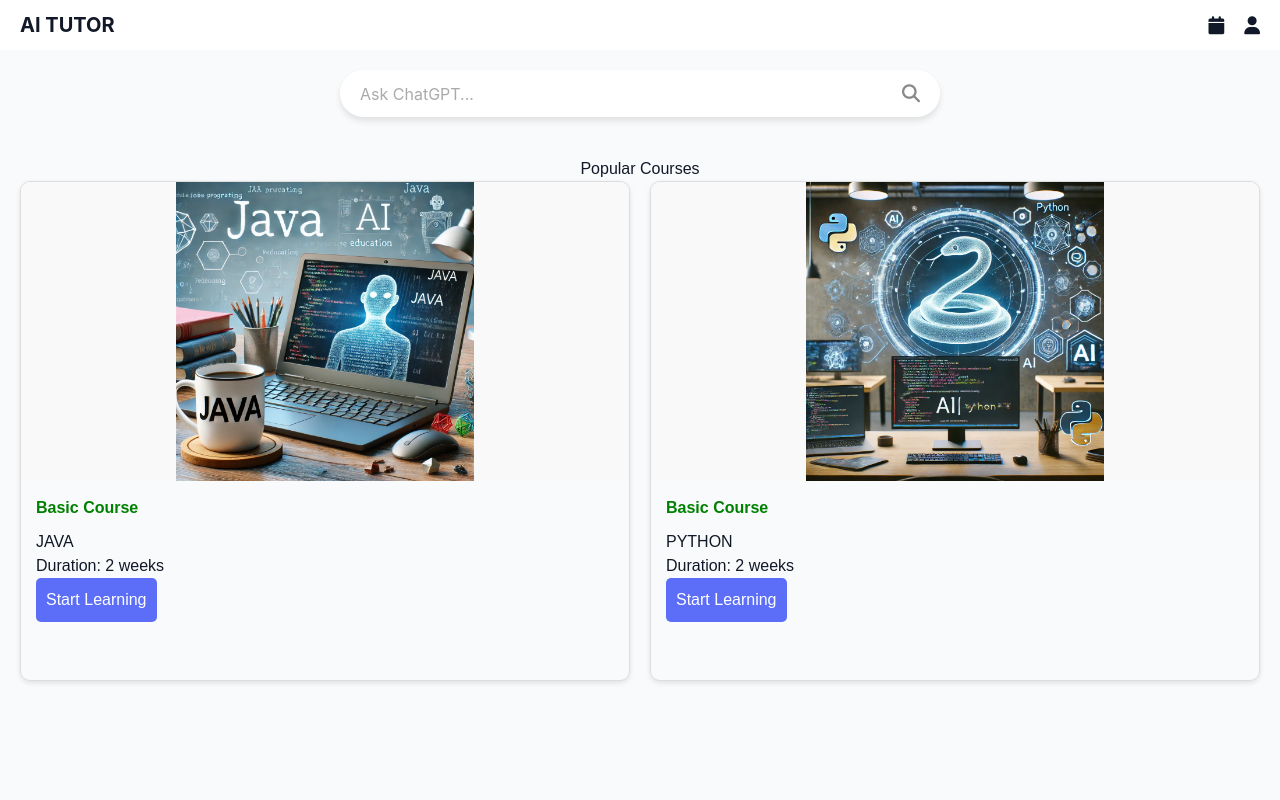
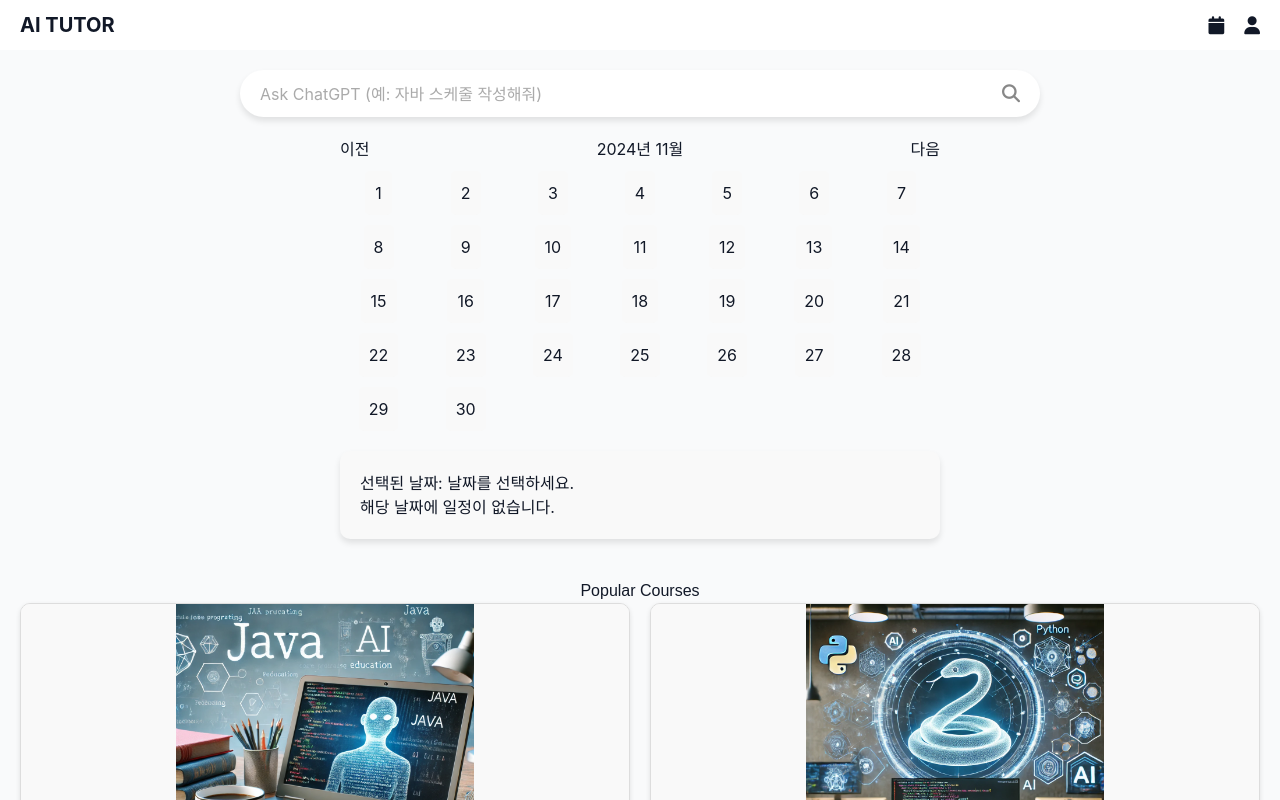
Before and after one commit to hyunsungJoo/web-ai-tutor, a Vue app in the folder vue-project/: page / in a window 1280 px wide. Shown: the top 800 px of the page. Built offline with nearby package versions, Linux system fonts and the light colour scheme.

Commit message:
Add ai search

```diff
--- a/vue-project/src/App.vue
+++ b/vue-project/src/App.vue
@@ -1,8 +1,16 @@
 <template>
   <div id="app">
+    <!-- HeaderBar 컴포넌트 -->
     <HeaderBar />
-    <SearchBar />
-    <SubjectCourse />
+
+    <!-- SearchBar에 ref 추가 -->
+    <SearchBar ref="searchBar" @add-events="addEvents" />
+
+    <!-- CalendarComponent에 events 전달 -->
+    <CalendarComponent :events="events" />
+
+    <!-- SubjectCourse에 SearchBar 참조 전달 -->
+    <SubjectCourse :searchBarRef="$refs.searchBar" />
   </div>
 </template>
 
@@ -10,18 +18,32 @@
 import HeaderBar from "./components/HeaderBar.vue";
 import SearchBar from "./components/SearchBar.vue";
 import SubjectCourse from "./components/SubjectCourse.vue";
+import CalendarComponent from "./components/CalendarComponent.vue";
 
 export default {
   name: "App",
   components: {
     HeaderBar,
     SearchBar,
+    CalendarComponent,
     SubjectCourse,
+  },
+  data() {
+    return {
+      events: [], // 스케줄 데이터를 관리하는 배열
+    };
+  },
+  methods: {
+    addEvents(newEvents) {
+      // SearchBar에서 전달받은 새 이벤트를 추가
+      this.events = [...this.events, ...newEvents]; // 기존 이벤트에 새 이벤트를 병합
+    },
   },
 };
 </script>
 
 <style>
+/* 전체 스타일 */
 body {
   margin: 0;
   font-family: Arial, sans-serif;
--- /dev/null
+++ b/vue-project/src/components/CalendarComponent.vue
@@ -0,0 +1,160 @@
+<template>
+  <div class="calendar-container">
+    <div class="calendar-header">
+      <button @click="prevMonth">이전</button>
+      <h2>{{ formattedMonth }}</h2>
+      <button @click="nextMonth">다음</button>
+    </div>
+    <div class="calendar">
+      <div
+        class="day"
+        v-for="(day, index) in days"
+        :key="index"
+        :class="{ 'has-event': hasEvent(day) }"
+        @click="selectDate(day)"
+      >
+        <span>{{ day.getDate() }}</span>
+      </div>
+    </div>
+    <div class="schedule">
+      <h3>선택된 날짜: {{ selectedDateDisplay }}</h3>
+      <ul>
+        <li v-for="(event, index) in selectedEvents" :key="index">
+          {{ event.description }}
+        </li>
+        <li v-if="selectedEvents.length === 0">해당 날짜에 일정이 없습니다.</li>
+      </ul>
+    </div>
+  </div>
+</template>
+
+<script>
+export default {
+  name: "CalendarComponent",
+  props: {
+    events: {
+      type: Array,
+      required: true,
+    },
+  },
+  data() {
+    return {
+      currentDate: new Date(),
+      selectedDate: null,
+    };
+  },
+  computed: {
+    formattedMonth() {
+      return `${this.currentDate.getFullYear()}년 ${
+        this.currentDate.getMonth() + 1
+      }월`;
+    },
+    days() {
+      const startOfMonth = new Date(
+        this.currentDate.getFullYear(),
+        this.currentDate.getMonth(),
+        1
+      );
+      const endOfMonth = new Date(
+        this.currentDate.getFullYear(),
+        this.currentDate.getMonth() + 1,
+        0
+      );
+      const days = [];
+
+      for (let i = startOfMonth.getDate(); i <= endOfMonth.getDate(); i++) {
+        days.push(new Date(this.currentDate.getFullYear(), this.currentDate.getMonth(), i));
+      }
+      return days;
+    },
+    selectedDateDisplay() {
+      if (!this.selectedDate) return "날짜를 선택하세요.";
+      return this.selectedDate.toLocaleDateString("en-CA"); // YYYY-MM-DD
+    },
+    selectedEvents() {
+      if (!this.selectedDate) return [];
+      const selectedDateStr = this.selectedDate.toLocaleDateString("en-CA");
+      return this.events.filter((event) => event.date === selectedDateStr);
+    },
+  },
+  methods: {
+    prevMonth() {
+      this.currentDate = new Date(
+        this.currentDate.getFullYear(),
+        this.currentDate.getMonth() - 1,
+        1
+      );
+    },
+    nextMonth() {
+      this.currentDate = new Date(
+        this.currentDate.getFullYear(),
+        this.currentDate.getMonth() + 1,
+        1
+      );
+    },
+    selectDate(day) {
+      this.selectedDate = day;
+    },
+    hasEvent(day) {
+      const dayStr = day.toLocaleDateString("en-CA"); // YYYY-MM-DD
+      return this.events.some((event) => event.date === dayStr);
+    },
+  },
+};
+</script>
+
+<style scoped>
+.calendar-container {
+  margin: 20px auto;
+  max-width: 600px;
+  text-align: center;
+}
+
+.calendar-header {
+  display: flex;
+  justify-content: space-between;
+  align-items: center;
+  margin-bottom: 10px;
+}
+
+.calendar-header h2 {
+  margin: 0;
+}
+
+.calendar {
+  display: grid;
+  grid-template-columns: repeat(7, 1fr);
+  gap: 10px;
+}
+
+.day {
+  text-align: center;
+  cursor: pointer;
+}
+
+.day span {
+  display: inline-block;
+  padding: 10px;
+  border-radius: 5px;
+  background-color: #f9f9f9;
+  transition: background-color 0.3s ease;
+}
+
+.day span:hover {
+  background-color: #007bff;
+  color: #fff;
+}
+
+.day.has-event span {
+  background-color: #ffcccb;
+}
+
+.schedule {
+  margin-top: 20px;
+  background-color: #f9f9f9;
+  padding: 20px;
+  border-radius: 10px;
+  box-shadow: 0 4px 6px rgba(0, 0, 0, 0.1);
+  text-align: left;
+}
+</style>
--- a/vue-project/src/components/SearchBar.vue
+++ b/vue-project/src/components/SearchBar.vue
@@ -1,11 +1,10 @@
 <template>
   <div class="search-bar-container">
-      <!-- 검색창 -->
     <div class="search-bar">
       <input
         type="text"
         class="search-input"
-          placeholder="Ask ChatGPT..."
+        placeholder="Ask ChatGPT (예: 자바 스케줄 작성해줘)"
         v-model="searchQuery"
         @keypress.enter="onSearch"
       />
@@ -13,14 +12,10 @@
         <i class="fa fa-search"></i>
       </span>
     </div>
-
-      <!-- 결과 출력 -->
     <div class="response" v-if="response">
       <h3>ChatGPT's Response:</h3>
       <p>{{ response }}</p>
     </div>
-
-      <!-- 로딩 상태 -->
     <div v-if="loading" class="loading">
       <p>Loading...</p>
     </div>
@@ -34,10 +29,9 @@
   name: "SearchBar",
   data() {
     return {
-        searchQuery: "", // 사용자 입력
-        response: null, // ChatGPT 응답
-        loading: false, // 로딩 상태
-        lastRequestTime: 0, // 마지막 요청 시간
+      searchQuery: "",
+      response: null,
+      loading: false,
     };
   },
   methods: {
@@ -47,19 +41,10 @@
         return;
       }
 
-        // 요청 중복 방지
       if (this.loading) {
         alert("Please wait for the current request to complete.");
         return;
       }
-
-        // 요청 간 딜레이 추가 (최소 2초)
-        const now = Date.now();
-        if (now - this.lastRequestTime < 2000) {
-          alert("You're sending requests too quickly. Please wait a moment.");
-          return;
-        }
-        this.lastRequestTime = now;
 
       this.loading = true;
       this.response = null;
@@ -67,12 +52,15 @@
       try {
         const apiKey = process.env.VUE_APP_OPENAI_API_KEY;
 
-          // ChatGPT API 요청
+        const today = new Date().toISOString().split("T")[0];
+
+        const finalQuery = `${this.searchQuery}\n\n오늘 날짜(${today}) 이후로만 스케줄을 작성해줘.\n형식은 다음과 같아야 해:\nYYYY-MM-DD 학습 내용`;
+
         const res = await axios.post(
           "https://api.openai.com/v1/chat/completions",
           {
             model: "gpt-3.5-turbo",
-              messages: [{ role: "user", content: this.searchQuery }],
+            messages: [{ role: "user", content: finalQuery }],
           },
           {
             headers: {
@@ -83,18 +71,29 @@
         );
 
         this.response = res.data.choices[0].message.content;
+
+        const parsedEvents = this.parseSchedule(this.response);
+        this.$emit("add-events", parsedEvents);
+        alert("스케줄이 추가되었습니다!");
       } catch (error) {
-          if (error.response && error.response.status === 429) {
-            alert(
-              "Rate limit exceeded. Please wait a few seconds and try again."
-            );
-          } else {
         console.error("Error:", error.response ? error.response.data : error.message);
-            this.response = "Sorry, something went wrong. Please try again.";
-          }
+        alert("스케줄 생성 중 문제가 발생했습니다.");
       } finally {
         this.loading = false;
       }
+    },
+    parseSchedule(scheduleText) {
+      const lines = scheduleText.split("\n");
+      const events = [];
+
+      lines.forEach((line) => {
+        const match = line.match(/(\d{4}-\d{2}-\d{2})\s+(.+)/);
+        if (match) {
+          events.push({ date: match[1], description: match[2] });
+        }
+      });
+
+      return events;
     },
   },
 };
@@ -103,7 +102,7 @@
 <style scoped>
 .search-bar-container {
   width: 100%;
-    max-width: 600px;
+  max-width: 800px;
   margin: 20px auto;
   text-align: center;
 }
--- a/vue-project/src/components/SubjectCourse.vue
+++ b/vue-project/src/components/SubjectCourse.vue
@@ -10,7 +10,12 @@
           <p class="live-badge" v-if="course.isLive">Basic Course</p>
           <h3>{{ course.title }}</h3>
           <p>Duration: {{ course.duration }} weeks</p>
-          <button class="start-button">Start Learning</button>
+          <button
+            class="start-button"
+            @click="startLearning(course.title, course.duration)"
+          >
+            Start Learning
+          </button>
         </div>
       </div>
     </div>
@@ -19,6 +24,13 @@
 
 <script>
 export default {
+  name: "SubjectCourse",
+  props: {
+    searchBarRef: {
+      type: Object,
+      required: true, // SearchBar 컴포넌트의 참조가 필수
+    },
+  },
   data() {
     return {
       courses: [
@@ -27,17 +39,28 @@ export default {
           title: "JAVA",
           duration: 2,
           isLive: true,
-          image: require('@/assets/java.png'),
+          image: require("@/assets/java.png"),
         },
         {
           id: 2,
           title: "PYTHON",
           duration: 2,
           isLive: true,
-          image: require('@/assets/python.png'),
+          image: require("@/assets/python.png"),
         },
       ],
     };
+  },
+  methods: {
+    startLearning(title, duration) {
+      const searchQuery = `${title} ${duration}주로 나눠 공부계획 짜줘`;
+      if (this.searchBarRef && this.searchBarRef.onSearch) {
+        // SearchBar의 메서드를 호출하여 검색 실행
+        this.searchBarRef.onSearch(searchQuery);
+      } else {
+        console.error("SearchBar 참조가 유효하지 않습니다.");
+      }
+    },
   },
 };
 </script>
@@ -51,43 +74,43 @@ export default {
 
 /* 카드 리스트 스타일 */
 .course-list {
-  display: grid; /* 그리드 레이아웃 사용 */
-  grid-template-columns: repeat(2, 1fr); /* 한 행에 두 개의 카드 표시 */
-  gap: 20px; /* 카드 간격 */
+  display: grid;
+  grid-template-columns: repeat(2, 1fr);
+  gap: 20px;
 }
 
 /* 개별 카드 스타일 */
 .course-card {
   border: 1px solid #ddd;
   border-radius: 10px;
-  overflow: hidden; /* 카드 밖으로 내용이 넘치지 않게 설정 */
+  overflow: hidden;
   box-shadow: 0 2px 5px rgba(0, 0, 0, 0.1);
   display: flex;
-  flex-direction: column; /* 카드 안의 요소를 세로로 배치 */
-  height: 500px; /* 카드 전체 높이 고정 */
+  flex-direction: column;
+  height: 500px;
 }
 
 /* 이미지 컨테이너 스타일 */
 .image-container {
-  width: 100%; /* 카드의 전체 너비 차지 */
-  height: 60%; /* 카드 높이의 60%만 차지 */
+  width: 100%;
+  height: 60%;
   display: flex;
   justify-content: center;
   align-items: center;
-  background-color: #f9f9f9; /* 이미지 여백 배경색 */
+  background-color: #f9f9f9;
 }
 
 .course-image {
-  max-width: 100%; /* 이미지의 최대 너비를 카드에 맞춤 */
-  max-height: 100%; /* 이미지의 최대 높이를 컨테이너에 맞춤 */
-  object-fit: contain; /* 이미지를 비율에 맞게 전체 표시 */
+  max-width: 100%;
+  max-height: 100%;
+  object-fit: contain;
 }
 
 /* 카드 정보 스타일 */
 .course-info {
   padding: 15px;
   text-align: left;
-  flex: 1; /* 나머지 공간을 차지 */
+  flex: 1;
 }
 
 .live-badge {
--- a/vue-project/vue.config.js
+++ b/vue-project/vue.config.js
@@ -1,4 +1,10 @@
-const { defineConfig } = require('@vue/cli-service')
+const { defineConfig } = require("@vue/cli-service");
+
 module.exports = defineConfig({
-  transpileDependencies: true
-})
+  transpileDependencies: true,
+  configureWebpack: {
+    resolve: {
+      extensions: [".js", ".vue", ".json"], // 확장자 명시
+    },
+  },
+});
```
Also changed, not shown: vue-project/src/components/MyStudy.vue (added, +88 -0 lines), 1 other file (tests, documents, lock files or other folders). Lines whose indentation alone changed are shown as unchanged.
